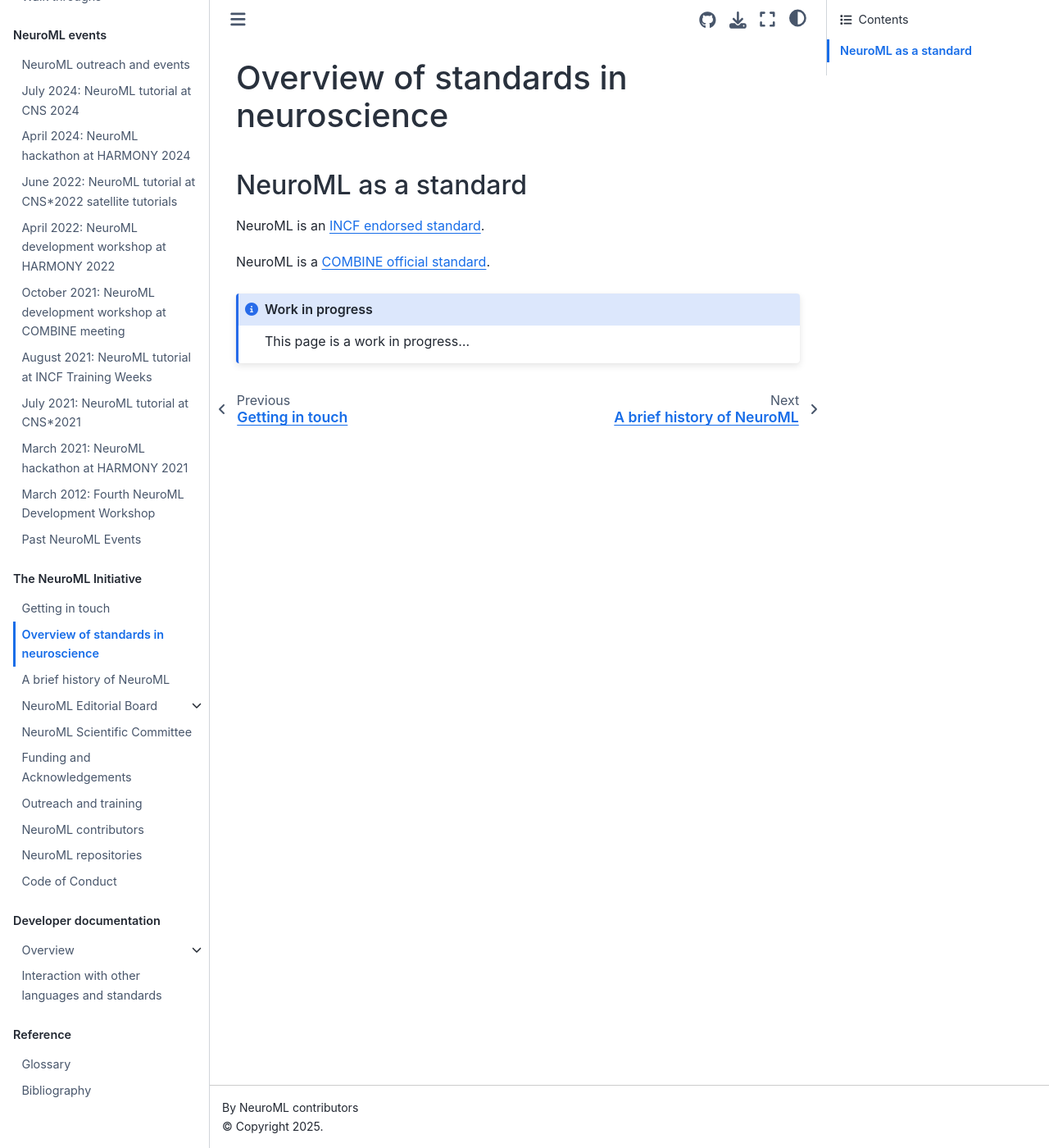
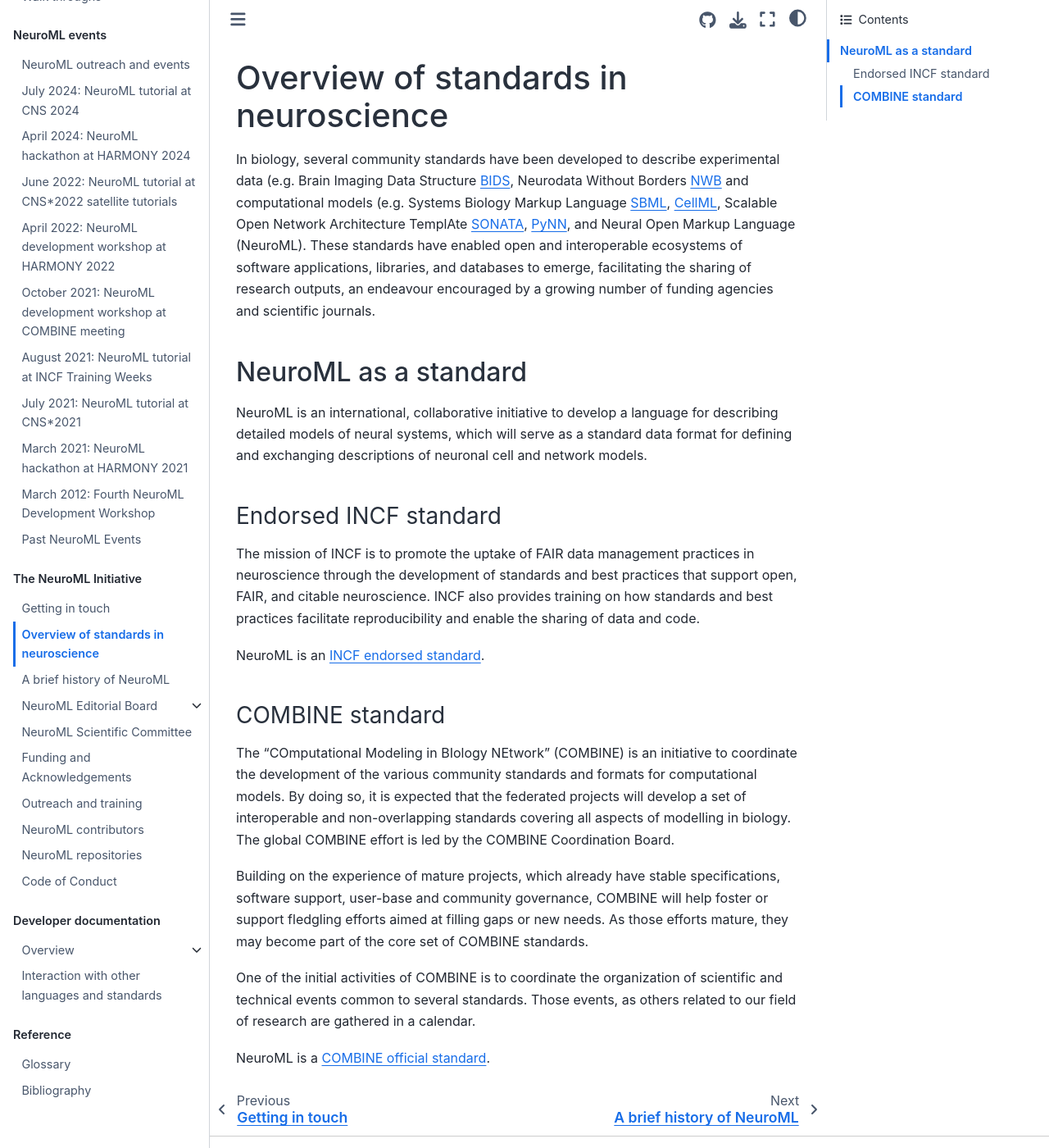
Before and after one commit to NeuroML/Documentation, a Jupyter Book: the page built from source/NeuroMLOrg/Standards.md, in a window 1280 px wide and 1400 px high. Shown: the whole window at 82% size. Built offline with Jupyter Book 1.0.4 settings and Sphinx 7.4.7 and the Sphinx Book theme 1.1.4, drawn with Linux system fonts in a browser that asks for light colours; pages that are not in the unit, such as notebooks, are missing from menus.

Commit message:
feat(standards): add more text
Fixes #213

````diff
--- a/source/NeuroMLOrg/Standards.md
+++ b/source/NeuroMLOrg/Standards.md
@@ -1,16 +1,33 @@
 (initiative:overview_standards)=
 # Overview of standards in neuroscience
 
+In biology, several community standards have been developed to describe experimental data (e.g. Brain Imaging Data Structure [BIDS](https://bids.neuroimaging.io/), Neurodata Without Borders [NWB](https://nwb.org) and computational models (e.g. Systems Biology Markup Language [SBML](https://sbml.org), [CellML](https://cellml.org), Scalable Open Network Architecture TemplAte [SONATA](https://github.com/AllenInstitute/sonata), [PyNN](https://neuralensemble.org/docs/PyNN/),  and Neural Open Markup Language (NeuroML).
+These standards have enabled open and interoperable ecosystems of software applications, libraries, and databases to emerge, facilitating the sharing of research outputs, an endeavour encouraged by a growing number of funding agencies and scientific journals.
 
 (initiative:overview_standards:neuroml)=
 ## NeuroML as a standard
 
+NeuroML is an international, collaborative initiative to develop a language for describing detailed models of neural systems, which will serve as a standard data format for defining and exchanging descriptions of neuronal cell and network models.
+
+(initiative:overview_standards:neuroml:incf)=
+### Endorsed INCF standard
+
+The mission of INCF is to promote the uptake of FAIR data management practices in neuroscience through the development of standards and best practices that support open, FAIR, and citable neuroscience.
+INCF also provides training on how standards and best practices facilitate reproducibility and enable the sharing of data and code.
 
 NeuroML is an [INCF endorsed standard](https://www.incf.org/sbp/neuroml).
 
+(initiative:overview_standards:neuroml:combine)=
+### COMBINE standard
+
+The "COmputational Modeling in BIology NEtwork" (COMBINE) is an initiative to coordinate the development of the various community standards and formats for computational models.
+By doing so, it is expected that the federated projects will develop a set of interoperable and non-overlapping standards covering all aspects of modelling in biology.
+The global COMBINE effort is led by the COMBINE Coordination Board.
+
+Building on the experience of mature projects, which already have stable specifications, software support, user-base and community governance, COMBINE will help foster or support fledgling efforts aimed at filling gaps or new needs.
+As those efforts mature, they may become part of the core set of COMBINE standards.
+
+One of the initial activities of COMBINE is to coordinate the organization of scientific and technical events common to several standards.
+Those events, as others related to our field of research are gathered in a calendar.
+
 NeuroML is a [COMBINE official standard](http://co.mbine.org/standards/neuroml).
-
-```{admonition} Work in progress
-:class: note
-This page is a work in progress...
-```
````
